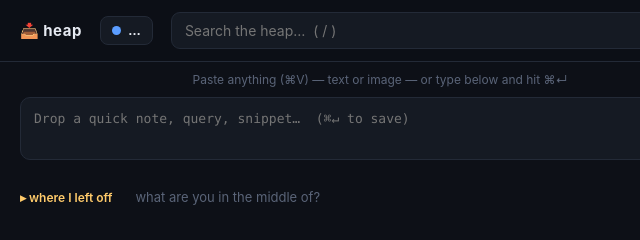
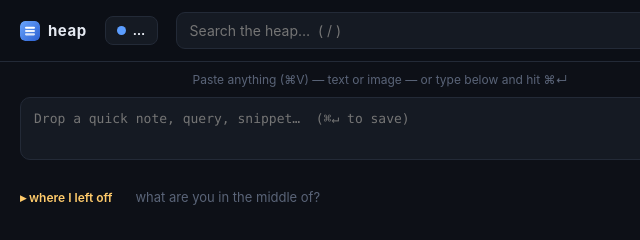
Before and after one commit to EObrien60/heap, an Electron app: page public/index.html in a window 760 px wide. Shown: the top 240 px of the page, 0-640 px from the left. Drawn offline with Linux system fonts and the light colour scheme; no server answers.

Commit message:
fix(ui): show brand logo in header instead of non-rendering emoji square

```diff
--- a/public/index.html
+++ b/public/index.html
@@ -9,7 +9,7 @@
 </head>
 <body>
   <header class="topbar">
-    <div class="brand">heap</div>
+    <div class="brand"><img class="brand-logo" src="/favicon.svg" alt="" width="20" height="20" />heap</div>
     <button id="spaceChip" class="space-chip" title="Switch space (⌘K)"><span class="dot"></span><span id="spaceName">…</span></button>
     <div class="search-wrap">
       <input id="search" type="text" placeholder="Search the heap…  ( / )" autocomplete="off" spellcheck="false" />
--- a/public/styles.css
+++ b/public/styles.css
@@ -56,13 +56,21 @@ body {
   border-bottom: 1px solid var(--border);
 }
 .brand {
+  display: flex;
+  align-items: center;
+  gap: 8px;
   font-weight: 700;
   letter-spacing: 0.5px;
   font-size: 15px;
   color: var(--text);
   user-select: none;
 }
-.brand::before { content: "📥 "; }
+.brand-logo {
+  width: 20px;
+  height: 20px;
+  display: block;
+  border-radius: 5px;
+}
 .search-wrap {
   position: relative;
   flex: 1;
```
